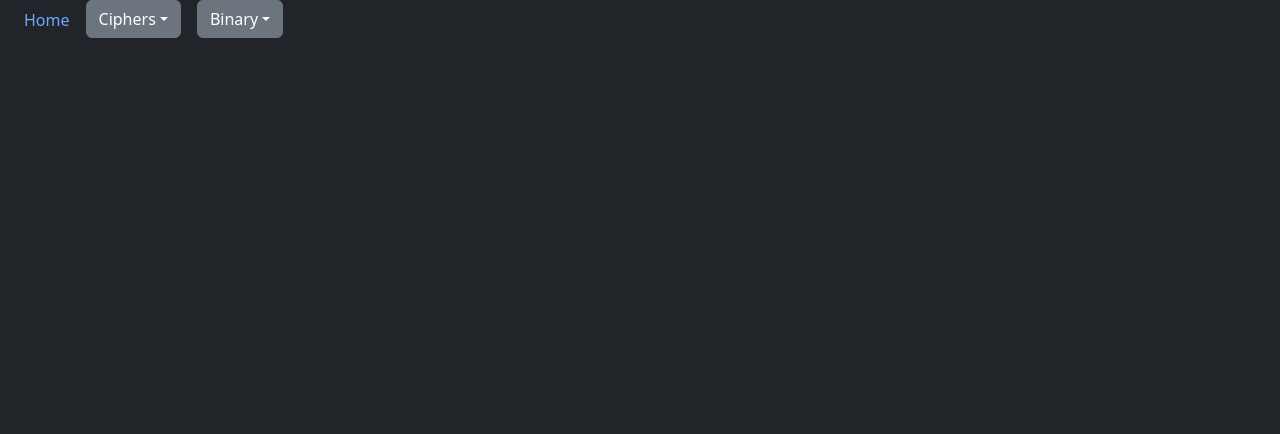
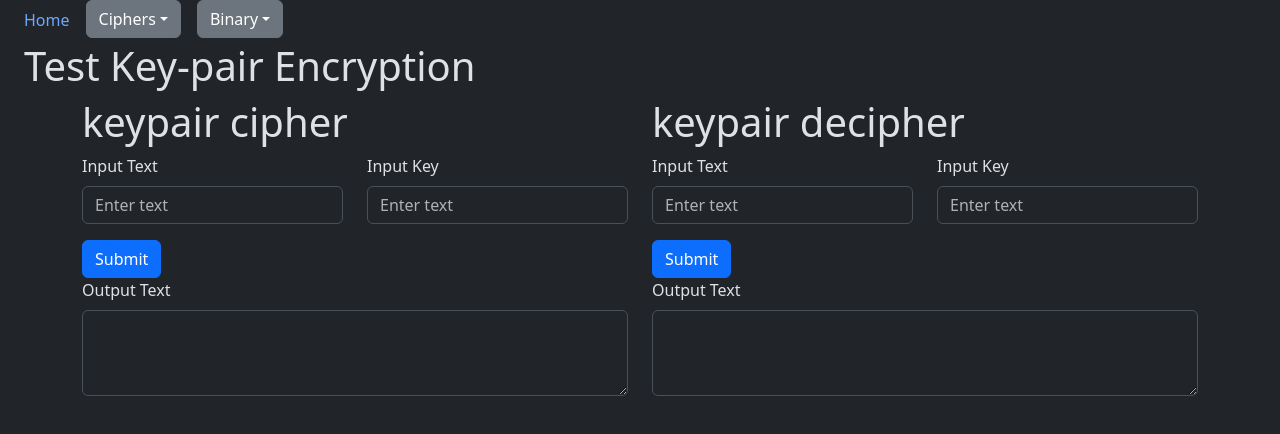
Before and after one commit to JustLobo1121/playground, a React (Vite) app: page /keypair_cipher in a window 1280 px wide. Before the commit this address had no page. Shown: the top 434 px of the page. Built offline with nearby package versions, Linux system fonts and the light colour scheme.

Commit message:
feat: add RSA keypair encryption and decryption components; update routes and navbar

```diff
--- a/src/Routes/Rutas.jsx
+++ b/src/Routes/Rutas.jsx
@@ -3,6 +3,8 @@ import Home from "../views/Home"
 import CaesarEncoder from "../views/ciphers/CaesarEncoder"
 import XORLogic from "../views/ciphers/XORLogic"
 import CipherStacking from "../views/ciphers/CipherStaking"
+import KeypairEncoder from "../views/ciphers/KeypairEncoder"
+import KeypairStarter from "../views/ciphers/KeypairStarter"
 import BinaryTranslate from "../views/extras/BinaryTranslate"
 import BinaryConversion from "../views/extras/BinaryConversion"
 
@@ -16,6 +18,8 @@ function Rutas() {
                 <Route path="/cipher_stacking"element={<CipherStacking />} />
                 <Route path="/binary_translate"element={<BinaryTranslate />} />
                 <Route path="/binary_conversion"element={<BinaryConversion />} />
+                <Route path="/keypair_starter" element={<KeypairStarter />} />
+                <Route path="/keypair_cipher" element={<KeypairEncoder />} />
             </Route>
         </Routes>
     )
--- a/src/components/utils.jsx
+++ b/src/components/utils.jsx
@@ -170,10 +170,50 @@ export function detectBinary(char) {
 export function hexToBinary(hexString) {
     let binary = "";
     for (let i = 0; i < hexString.length; i++) {
-        // Tomamos cada caracter hex (ej: 'A', '4')
         let hexChar = hexString[i];
-        // Lo convertimos a decimal (base 16), luego a binario (base 2), y aseguramos 4 bits
         binary += parseInt(hexChar, 16).toString(2).padStart(4, '0');
     }
     return binary;
 }
+
+export function gcd(a, b) {
+	let x = 1; let y = 0;
+	let x1 = 0; let y1 = 1;
+	let a1 = a; let b1 = b;
+	while (b1) {
+		let q = Math.floor(a1 / b1);
+		([x, x1] = [x1, x - q * x1]);
+		([y. y1] = [y1, y - q * y1]);
+		([a1, b1] = [b1, a1 - q * b1]);
+	}
+	return { gcd: a1, x, y};
+}
+
+/**
+ * a^b * mod(c)
+ * @param {Int} a base
+ * @param {Int} b power of
+ * @param {Int} c module
+ * @returns
+ */
+export function Exponenciación_Modular(a, b, c) {
+    let auxvar = 1;
+    for (let i = 0; i < b; i++) {
+        auxvar = (auxvar * a) % c;
+    }
+    return auxvar;
+}
+
+export function rsaEncrypt(inputText, e, n) {
+    return inputText.split('').map(char => {
+        let m = char.charCodeAt(0);
+        return Exponenciación_Modular(m, e, n);
+    });
+}
+
+export function rsaDecrypt(cipherArray, d, n) {
+    return cipherArray.map(c => {
+        let m = Exponenciación_Modular(c, d, n);
+        return String.fromCharCode(m);
+    }).join('');
+}
--- a/src/modules/NavBar.jsx
+++ b/src/modules/NavBar.jsx
@@ -18,6 +18,8 @@ function NavBar() {
         			<Dropdown.Item eventkey={1} href="/caesar_cipher">Caesar</Dropdown.Item>
         			<Dropdown.Item eventkey={1} href="/xor_logic">XOR logic</Dropdown.Item>
         			<Dropdown.Item eventkey={1} href="/cipher_stacking">Cipher Stacking</Dropdown.Item>
+        			<Dropdown.Item eventkey={1} href="/keypair_starter">key-pair starter</Dropdown.Item>
+        			<Dropdown.Item eventkey={1} href="/keypair_cipher">Key-pair Encryption</Dropdown.Item>
       			</Dropdown.Menu>
 			</Dropdown>
 			<Dropdown>
--- a/src/views/ciphers/CipherStaking.jsx
+++ b/src/views/ciphers/CipherStaking.jsx
@@ -92,7 +92,7 @@ function CipherStacking() {
 
     return (
     <Container fluid className="mt-4">
-        <h1>Test Cipher Stacking</h1>
+        <h1>Cipher Stacking</h1>
         <Row>
             <Col md={6}>
                 <div className="d-flex justify-content-between align-items-center mb-3">
--- /dev/null
+++ b/src/views/ciphers/KeypairEncoder.jsx
@@ -0,0 +1,90 @@
+import { gcd } from "../../components/utils";
+import { Container,Form,Row,Col, Button } from "react-bootstrap"
+import { useState } from 'react'
+
+function KeypairEncoder() {
+    const [textInputC, setTextInputC] = useState("")
+    const [textInputD, setTextInputD] = useState("")
+    const [textInputKeyC, setTextInputKeyC] = useState("")
+    const [textInputKeyD, setTextInputKeyD] = useState("")
+    const [textOutputC, setTextOutputC] = useState("")
+    const [textOutputD, setTextOutputD] = useState("")
+    const [validateC, setValidateC] = useState(false)
+    const [validateD, setValidateD] = useState(false)
+
+    function handleSumitC(e) {
+        e.preventDefault()
+        if (textInputC === "") return
+        if (textInputKeyC === "") return
+        setValidateC(true)
+        handleLogicC()
+    }
+    function handleSumitD(e) {
+        e.preventDefault()
+        if (textInputD === "") return
+        if (textInputKeyD === "") return
+        setValidateD(true)
+        handleLogicD()
+    }
+    function handleLogicC() {
+
+    }
+    function handleLogicD() {
+    }
+
+    return (
+        <Container fluid>
+            <h1>Test Key-pair Encryption</h1>
+            <Container>
+		    	<Row>
+                <Col>
+                    <Form onSubmit={handleSumitC} validated={validateC}>
+                        <h1>keypair cipher</h1>
+                        <Row className="mb-3">
+                            <Form.Group as={Col} controlId="formGridIputText">
+                                <Form.Label>Input Text</Form.Label>
+                                <Form.Control required type="text" placeholder="Enter text" onChange={(e) => { setTextInputC(e.target.value) }} />
+                                <Form.Control.Feedback type="invalid">insert any text</Form.Control.Feedback>
+                            </Form.Group>
+                            <Form.Group as={Col} controlId="formGridIputTextKey">
+                                <Form.Label>Input Key</Form.Label>
+                                <Form.Control required type="text" placeholder="Enter text" onChange={(e) => { setTextInputKeyC(e.target.value) }} />
+                                <Form.Control.Feedback type="invalid">insert any Key or Text</Form.Control.Feedback>
+                            </Form.Group>
+                        </Row>
+                        <Button variant="primary" type="submit">Submit</Button>
+                        <Form.Group className="mb-3" controlId="exampleForm.ControlTextarea1">
+                            <Form.Label>Output Text</Form.Label>
+                            <Form.Control as="textarea" rows={3} value={textOutputC} readOnly />
+                        </Form.Group>
+                    </Form>
+                </Col>
+                <Col>
+                    <Form onSubmit={handleSumitD} validated={validateD}>
+                        <h1>keypair decipher</h1>
+                        <Row className="mb-3">
+                            <Form.Group as={Col} controlId="formGridIputText">
+                                <Form.Label>Input Text</Form.Label>
+                                <Form.Control required type="text" placeholder="Enter text" onChange={(e) => { setTextInputD(e.target.value) }} />
+                                <Form.Control.Feedback type="invalid">insert any text</Form.Control.Feedback>
+                            </Form.Group>
+                            <Form.Group as={Col} controlId="formGridIputTextKey">
+                                <Form.Label>Input Key</Form.Label>
+                                <Form.Control required type="text" placeholder="Enter text" onChange={(e) => { setTextInputKeyD(e.target.value) }} />
+                                <Form.Control.Feedback type="invalid">insert any Key or Text</Form.Control.Feedback>
+                            </Form.Group>
+                        </Row>
+                        <Button variant="primary" type="submit">Submit</Button>
+                        <Form.Group className="mb-3" controlId="exampleForm.ControlTextarea1">
+                            <Form.Label>Output Text</Form.Label>
+                            <Form.Control as="textarea" rows={3} value={textOutputD} readOnly />
+                        </Form.Group>
+                    </Form>
+                </Col>
+            </Row>
+		    </Container>
+        </Container>
+    )
+}
+
+export default KeypairEncoder;
--- /dev/null
+++ b/src/views/ciphers/KeypairStarter.jsx
@@ -0,0 +1,88 @@
+import { useState } from "react";
+import { rsaEncrypt, rsaDecrypt } from "../../components/utils";
+import { Form, Button, Card, Row, Col, Container } from "react-bootstrap";
+
+function KeypairStarter() {
+      const [inputText, setInputText] = useState("");
+      const [encryptedData, setEncryptedData] = useState([]);
+      const [decryptedText, setDecryptedText] = useState("");
+
+      const [keys, setKeys] = useState({ e: 5, d: 173, n: 323 });
+
+      const handleEncrypt = () => {
+            if (!inputText) return;
+            const cipherArray = rsaEncrypt(inputText, keys.e, keys.n);
+            setEncryptedData(cipherArray);
+            setDecryptedText("");
+      };
+
+      const handleDecrypt = () => {
+          if (encryptedData.length === 0) return;
+          const plainText = rsaDecrypt(encryptedData, keys.d, keys.n);
+          setDecryptedText(plainText);
+      };
+      return (
+        <Container className="mt-4">
+            <Card>
+                <Card.Header className="bg-dark text-white">
+                    <strong>RSA Encryption</strong>
+                </Card.Header>
+                <Card.Body>
+                    <Row className="mb-3">
+                        <Col md={6}>
+                            <Form.Group>
+                            <Form.Label>Mensaje Original (M)</Form.Label>
+                            <Form.Control
+                                type="text"
+                                placeholder="Ingresa texto ASCII..."
+                                value={inputText}
+                                onChange={(e) => setInputText(e.target.value)}
+                            />
+                            </Form.Group>
+                            <Button variant="primary" className="mt-2" onClick={handleEncrypt}>
+                                Cifrar con Clave Pública
+                            </Button>
+                        </Col>
+                        <Col md={6}>
+                            <Form.Group>
+                                <Form.Label>Criptograma (C)</Form.Label>
+                                <Form.Control
+                                    as="textarea"
+                                    rows={2}
+                                    readOnly
+                                    value={encryptedData.length > 0 ? `[${encryptedData.join(", ")}]` : ""}
+                                    placeholder="Array de enteros cifrados"
+                                />
+                            </Form.Group>
+                            <Button
+                                variant="warning"
+                                className="mt-2"
+                                onClick={handleDecrypt}
+                                disabled={encryptedData.length === 0}
+                            >
+                                Descifrar con Clave Privada
+                            </Button>
+                        </Col>
+                    </Row>
+                    {decryptedText && (
+                    <Row>
+                        <Col>
+                            <div className="alert alert-success mt-3">
+                                <strong>Resultado Descifrado: </strong> {decryptedText}
+                            </div>
+                        </Col>
+                    </Row>
+                    )}
+                </Card.Body>
+                <Card.Footer className="text-muted text-center">
+                    <small>
+                        Llave Pública: <strong>({keys.e}, {keys.n})</strong> |
+                        Llave Privada: <strong>({keys.d}, {keys.n})</strong>
+                    </small>
+                </Card.Footer>
+            </Card>
+        </Container>
+    );
+}
+
+export default KeypairStarter;
```
Also changed, not shown: 1 other file (tests, documents, lock files or other folders).
